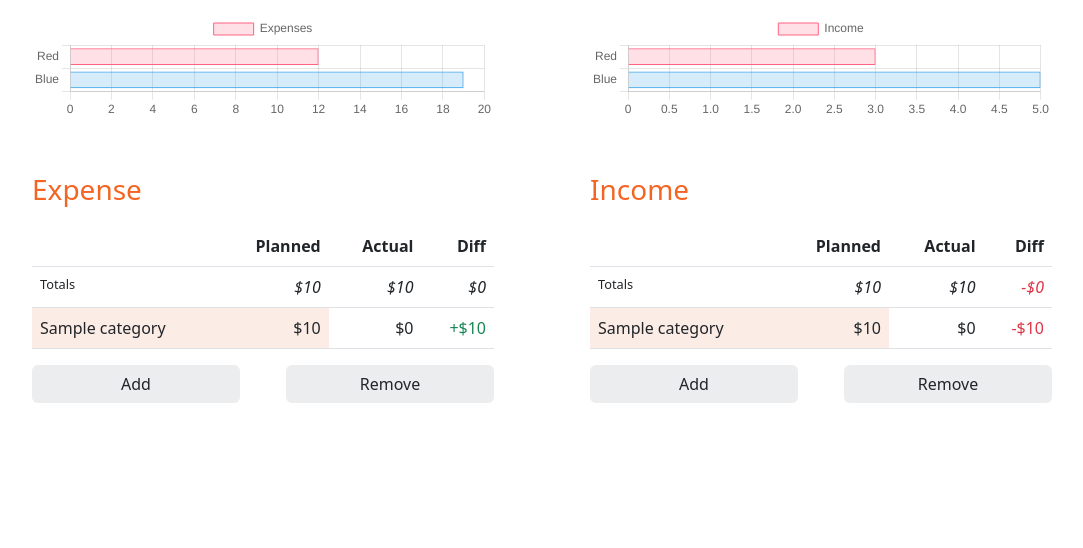
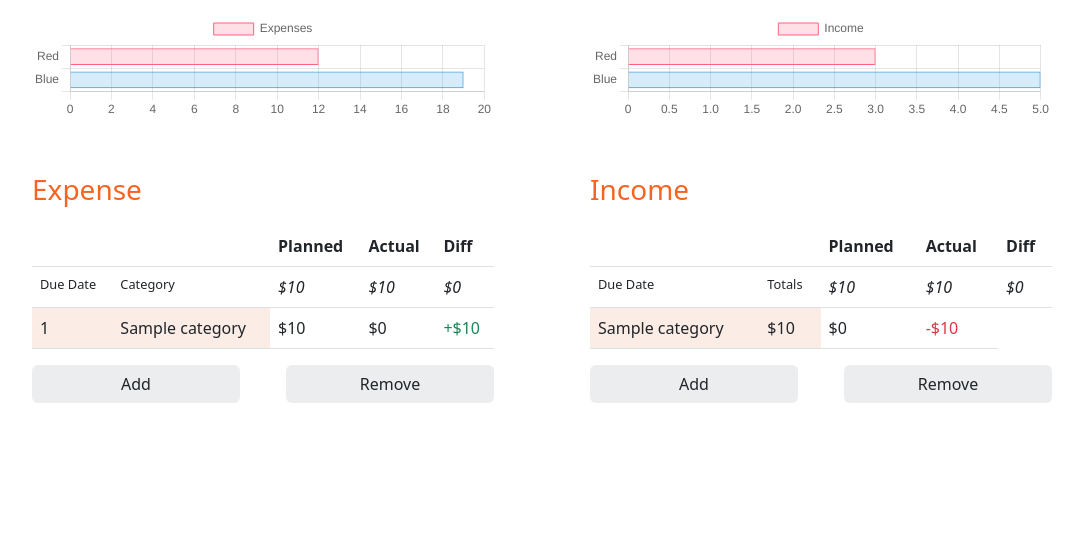
Before and after one commit to cthomas4293/BudgetWebsite, a Flask app: page /dashboard in a window 1280 px wide. Shown: the part 551-1099 px from the top of the page, without its empty margins (98-1181 px from the left). Run offline with Flask 2, Linux system fonts and the light colour scheme; a user stored in the database is signed in; tables that the repository leaves empty hold one stand-in row (values such as "Sample post"); parts of the project's set-up code (start-up, migrations or seed data) failed here and were passed over; some libraries are stand-ins or nearby versions.

Commit message:
still fixing functionality for dashboard/ dates

```diff
--- a/testwebsite/testwebsite/__init__.py
+++ b/testwebsite/testwebsite/__init__.py
@@ -2,6 +2,7 @@ from flask import Flask
 from flask_sqlalchemy import SQLAlchemy
 from flask_bcrypt import Bcrypt
 from flask_login import LoginManager
+
 
 app = Flask(__name__)
 app.config['SECRET_KEY'] = '5984776729f234e09a299cef7123c53e'
--- a/testwebsite/testwebsite/forms.py
+++ b/testwebsite/testwebsite/forms.py
@@ -39,24 +39,26 @@ class BalanceForm(FlaskForm):
 class AddExpenseTransactionForm(FlaskForm):
     exp_txn_date = DateField('Date', validators=[DataRequired()], default=datetime.utcnow())
     exp_txn_amount = IntegerField('Amount', validators=[InputRequired()])
-    exp_txn_description = StringField('Description', validators=[InputRequired()])
+    exp_txn_description = StringField('Description', validators=[InputRequired(), Length(min=2, max=30)])
     exp_txn_submit_transaction = SubmitField('Submit')
 
 
 class AddIncomeTransactionForm(FlaskForm):
     inc_txn_date = DateField('Date', validators=[DataRequired()], default=datetime.utcnow())
     inc_txn_amount = IntegerField('Amount', validators=[InputRequired()])
-    inc_txn_description = StringField('Description', validators=[InputRequired()])
+    inc_txn_description = StringField('Description', validators=[InputRequired(), Length(min=2, max=30)])
     inc_txn_submit_transaction = SubmitField('Submit')
 
 
 class AddExpenseCategoryForm(FlaskForm):
-    expense_name = StringField("Category", validators=[InputRequired(), Length(min=2, max=10)])
+    expense_date = DateField('Date')
+    expense_name = StringField("Category", validators=[InputRequired(), Length(min=2, max=30)])
     expense_planned = IntegerField("Planned", validators=[InputRequired()])
     expense_submit = SubmitField('Save')
 
 
 class AddIncomeCategoryForm(FlaskForm):
-    income_name = StringField("Category", validators=[InputRequired(), Length(min=2, max=10)])
+    income_date = DateField('Date')
+    income_name = StringField("Category", validators=[InputRequired(), Length(min=2, max=30)])
     income_planned = IntegerField("Planned", validators=[InputRequired()])
     income_submit = SubmitField('Save')
--- a/testwebsite/testwebsite/models.py
+++ b/testwebsite/testwebsite/models.py
@@ -25,6 +25,7 @@ class User(db.Model, UserMixin):
 
 class ExpenseCategories(db.Model):
     id = db.Column(db.Integer, primary_key=True)
+    date = db.Column(db.Integer, nullable=False)
     user_id = db.Column(db.Integer, db.ForeignKey('user.id'), nullable=False)
     name = db.Column(db.String(20), nullable=False)
     planned_amount = db.Column(db.Integer, nullable=False)
@@ -37,6 +38,7 @@ class ExpenseCategories(db.Model):
 
 class IncomeCategories(db.Model):
     id = db.Column(db.Integer, primary_key=True)
+    date = db.Column(db.Integer, nullable=False)
     user_id = db.Column(db.Integer, db.ForeignKey('user.id'), nullable=False)
     name = db.Column(db.String(20), nullable=False)
     planned_amount = db.Column(db.Integer, nullable=False)
--- a/testwebsite/testwebsite/routes.py
+++ b/testwebsite/testwebsite/routes.py
@@ -6,6 +6,26 @@ from testwebsite.models import User, ExpenseCategories, IncomeCategories, Starti
 from testwebsite import app, bcrypt, db
 from flask_login import login_user, current_user, logout_user, login_required
 from sqlalchemy.exc import SQLAlchemyError as Err
+from datetime import date
+import calendar
+
+today = date.today()
+end_of_month = calendar.monthrange(date.today().year, date.today().month)[1]
+
+
+# resets all transactions for all users once the end of the month comes
+# todo throws error:SAWarning: Multiple rows returned with uselist=False for lazily-loaded attribute
+#  'ExpenseTransactions.exp_category_name'
+def reset_transactions(today_date, eom):
+    if today_date == eom:
+        stmt = db.session.query(User).all()
+        for user in stmt:
+            exp_tx = db.session.query(ExpenseTransactions). \
+                filter(ExpenseTransactions.user_id == user.id).all()
+            for tx in exp_tx:
+                db.session.delete(tx)
+                db.session.commit()
+        return "Transactions Reset"
 
 
 def show_categories(key):
@@ -85,6 +105,7 @@ def dashboard():
     income_total = sum([amount.planned_amount for amount in income_categories])
     if current_user.is_authenticated:
         if request.method == "POST":
+            data = request.form.to_dict()
             # Updating Starting Balance
             if balance_form.validate_on_submit() and balance_form.starting_balance.data:
                 try:
@@ -98,7 +119,9 @@ def dashboard():
                     return redirect(url_for('dashboard'))
             # Adding Expense Category
             elif add_expense_category_form.validate_on_submit() and add_expense_category_form.expense_name.data:
-                category = ExpenseCategories(user_id=current_user.id,
+                # print(add_expense_category_form.data['expense_date'])
+                category = ExpenseCategories(date=add_expense_category_form.data['expense_date'],
+                                             user_id=current_user.id,
                                              name=add_expense_category_form.expense_name.data,
                                              planned_amount=add_expense_category_form.expense_planned.data)
                 db.session.add(category)
@@ -108,7 +131,10 @@ def dashboard():
             # Removing Expense Category
             elif "RemoveExpense" in request.form.to_dict():
                 try:
-                    user = db.session.query(ExpenseCategories).filter(ExpenseCategories.user_id == current_user.id).first()
+                    user = db.session.query(ExpenseCategories). \
+                        filter(ExpenseCategories.user_id == current_user.id). \
+                        filter(ExpenseCategories.name == data["RemoveExpense"]). \
+                        first()
                     db.session.delete(user)
                     db.session.commit()
                     flash('Expense Category Removed', 'success')
@@ -118,7 +144,9 @@ def dashboard():
                 return redirect(url_for('dashboard'))
             # Adding Income Category
             elif add_income_category_form.validate_on_submit() and add_income_category_form.income_name.data:
-                category = IncomeCategories(user_id=current_user.id, name=add_income_category_form.income_name.data,
+                category = IncomeCategories(date=add_income_category_form,
+                                            user_id=current_user.id,
+                                            name=add_income_category_form.income_name.data,
                                             planned_amount=add_income_category_form.income_planned.data)
                 db.session.add(category)
                 db.session.commit()
@@ -127,7 +155,10 @@ def dashboard():
             # Removing Income Category
             elif "RemoveIncome" in request.form.to_dict():
                 try:
-                    user = db.session.query(IncomeCategories).filter(IncomeCategories.user_id == current_user.id).first()
+                    user = db.session.query(IncomeCategories). \
+                        filter(IncomeCategories.user_id == current_user.id). \
+                        filter(IncomeCategories.name == data["RemoveIncome"]). \
+                        first()
                     db.session.delete(user)
                     db.session.commit()
                     flash('Income Category Removed!', 'success')
--- a/testwebsite/testwebsite/static/style.css
+++ b/testwebsite/testwebsite/static/style.css
@@ -25,17 +25,17 @@
     color: #f46524;
 }
 
-.dashboard--table tr th:not(:nth-child(1)), .dashboard--table tr td:not(:nth-child(1)) {
-    text-align: right;
-}
+/*.dashboard--table tr th:not(:nth-child(1)), .dashboard--table tr td:not(:nth-child(1)) {*/
+/*    text-align: right;*/
+/*}*/
 
 .dashboard--table tr td:nth-child(1), .dashboard--table tr td:nth-child(2){
     background-color: #fcece6;
 }
 
-.dashboard--table tr th:first-child {
-    width: 40%;
-}
+/*.dashboard--table tr th:first-child {*/
+    /*width: 40%;*/
+/*}*/
 
 .total--header {
     font-size: 0.80em;
--- a/testwebsite/testwebsite/templates/dashboard.html
+++ b/testwebsite/testwebsite/templates/dashboard.html
@@ -104,12 +104,14 @@
                 <table class="table dashboard--table float-end">
                     <tr>
                         <th></th>
+                        <th></th>
                         <th>Planned</th>
                         <th>Actual</th>
                         <th>Diff</th>
                     </tr>
                     <tr>
-                        <th class="total--header fw-light">Totals</th>
+                        <th class="total--header fw-light">Due Date</th>
+                        <th class="total--header fw-light">Category</th>
                         <th class="fw-light fst-italic">${{ expense_total }}</th>
                         <th class="fw-light fst-italic">${{ expense_transaction_total }}</th>
                         {% if expense_total - expense_transaction_total < 0 %}
@@ -128,6 +130,7 @@
                     </tr>
                     {% for row in expense_categories %}
                         <tr>
+                            <td>{{ row.date }}</td>
                             <td>{{ row.name }}</td>
                             <td>${{ row.planned_amount }}</td>
                             <td>${{ exp_category_totals[row.name] }}</td>
@@ -159,6 +162,21 @@
                           <div class="modal-body">
                               <form action="" method="POST">
                                 {{ add_expense_category_form.hidden_tag() }}
+                                {#  date  #}
+                                <div class="mb-3">
+                                    {{ add_expense_category_form.expense_date.label(class='form-control-label mb-2') }}
+                                    {% if add_expense_category_form.errors %}
+                                        {{ add_expense_category_form.expense_date(class='form-control is-invalid') }}
+                                        <div class="invalid-feedback">
+                                            {% for error in add_expense_category_form.errors %}
+                                                <span>{{ error }}</span>
+                                            {% endfor %}
+                                        </div>
+                                        {% else %}
+                                        {{ add_expense_category_form.expense_date(class='form-control') }}
+                                    {% endif %}
+                                </div>
+
                                 {#  name  #}
                                 <div class="mb-3">
                                     {{ add_expense_category_form.expense_name.label(class='form-control-label mb-2') }}
@@ -235,17 +253,19 @@
                 <table class="table dashboard--table float-end">
                     <tr>
                         <th></th>
+                        <th></th>
                         <th>Planned</th>
                         <th>Actual</th>
                         <th>Diff</th>
                     </tr>
                     <tr>
+                        <th class="total--header fw-light">Due Date</th>
                         <th class="total--header fw-light">Totals</th>
                         <th class="fw-light fst-italic">${{ income_total }}</th>
                         <th class="fw-light fst-italic">${{ income_transaction_total }}</th>
                         {% if -1 * (income_total - income_transaction_total) < income_total %}
-                            <th class="fw-light fst-italic text-danger">
-                                -${{ (income_total - income_transaction_total) }}
+                            <th class="fw-light fst-italic">
+                                ${{ (income_total - income_transaction_total) }}
                             </th>
                             {% elif (income_total - income_transaction_total) == 0 %}
                                 <th class="fw-light fst-italic">
```
